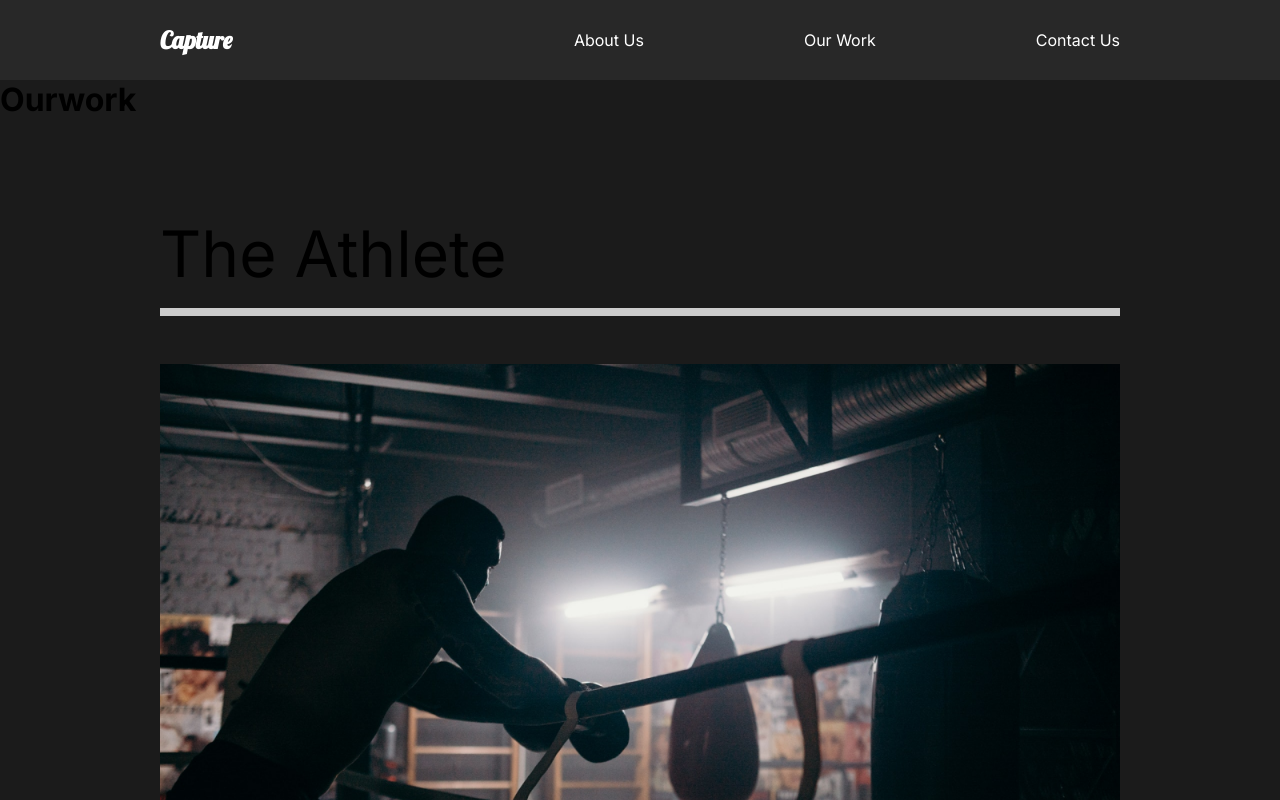
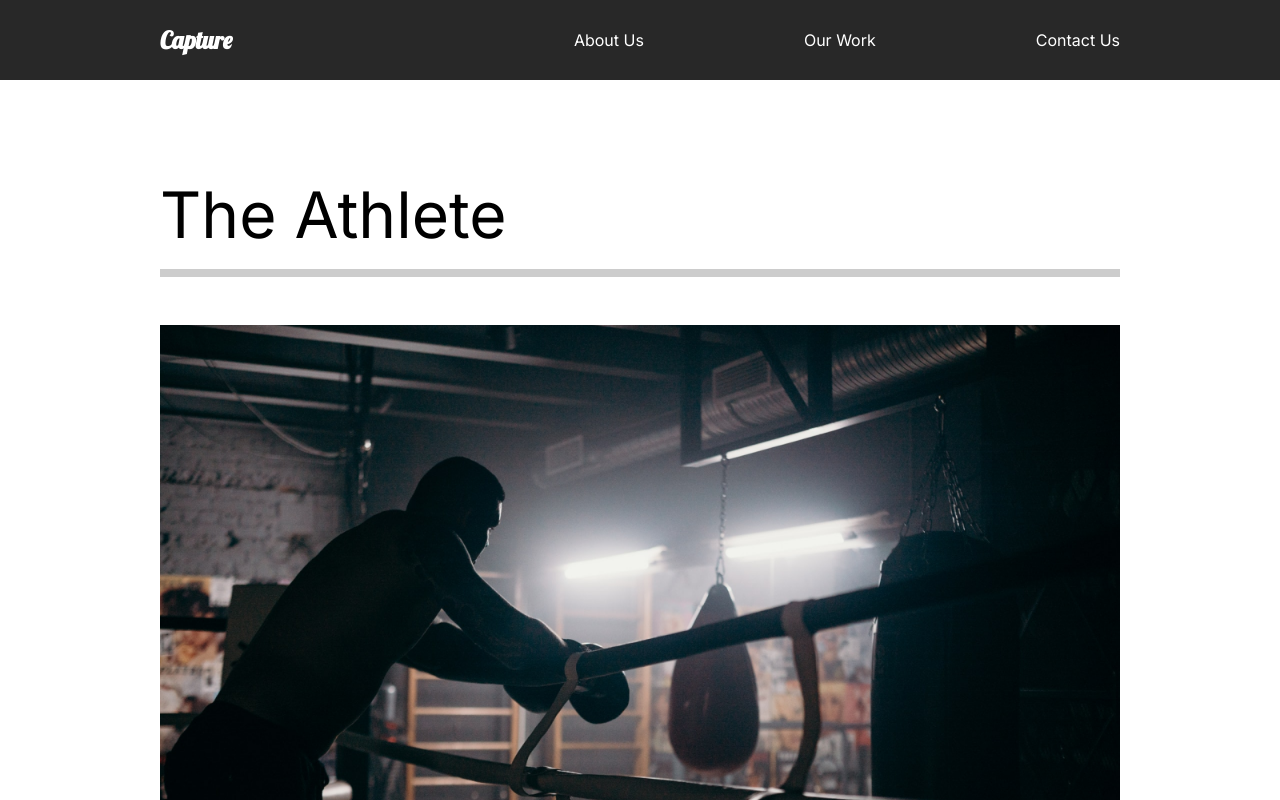
Before and after one commit to stu1612/Capture_Project, a React (Create React App) app: page /work in a window 1280 px wide. Shown: the top 800 px of the page. Built offline with nearby package versions, Linux system fonts and the light colour scheme.

Commit message:
framer motion -v downgraded to 4.1.17 - updated -v 5.0.0 caused errors

```diff
--- a/package.json
+++ b/package.json
@@ -6,7 +6,7 @@
     "@testing-library/jest-dom": "^5.11.4",
     "@testing-library/react": "^11.1.0",
     "@testing-library/user-event": "^12.1.10",
-    "framer-motion": "^5.0.0",
+    "framer-motion": "4.1.17",
     "react": "^17.0.2",
     "react-dom": "^17.0.2",
     "react-intersection-observer": "^8.32.2",
--- a/src/App.js
+++ b/src/App.js
@@ -5,14 +5,18 @@ import { AboutUs } from "./pages/AboutUs";
 import { OurWork } from "./pages/OurWork";
 import { ContactUs } from "./pages/ContactUs";
 import { MovieDetail } from "./pages/MovieDetail";
-import { Switch, Route } from "react-router-dom";
+import { Switch, Route, useLocation } from "react-router-dom";
+// Animation
+import { AnimatePresence } from "framer-motion";
 
 export const App = () => {
+  const location = useLocation();
   return (
     <div className="App">
       <GlobalStyle />
       <Nav />
-      <Switch>
+      <AnimatePresence exitBeforeEnter>
+        <Switch location={location} key={location.pathname}>
           <Route path="/" exact>
             <AboutUs />
           </Route>
@@ -26,6 +30,7 @@ export const App = () => {
             <ContactUs />
           </Route>
         </Switch>
+      </AnimatePresence>
     </div>
   );
 };
--- /dev/null
+++ b/src/animation/animation.js
@@ -0,0 +1,20 @@
+export const pageAnim = {
+  hidden: {
+    opacity: 0,
+    y: 300,
+  },
+  show: {
+    opacity: 1,
+    y: 0,
+    transition: {
+      duration: 1,
+    },
+  },
+  exit: {
+    opacity: 0,
+    y: 300,
+    transition: {
+      duration: 1,
+    },
+  },
+};
--- a/src/components/GlobalStyle.js
+++ b/src/components/GlobalStyle.js
@@ -10,8 +10,8 @@ export const GlobalStyle = createGlobalStyle`
 html, body {
     background: #1b1b1b;
     font-family: 'Inter', sans-serif;
-    overflow-x:hidden;
-    position:relative;
+    /* overflow-x:hidden; */
+    /* position:relative; */
 }
 
 button {
--- a/src/pages/AboutUs.js
+++ b/src/pages/AboutUs.js
@@ -2,11 +2,23 @@ import React from "react";
 import { AboutSection } from "../components/AboutSection";
 import { FaqSection } from "../components/FaqSection";
 import { ServicesSection } from "../components/ServicesSection";
+// Animations
+import { motion } from "framer-motion";
+import { pageAnim } from "../animation/animation";
 
-export const AboutUs = () => (
+export const AboutUs = () => {
+  return (
     <>
+      <motion.div
+        exit="exit"
+        variants={pageAnim}
+        initial="hidden"
+        animate="show"
+      >
         <AboutSection />
         <ServicesSection />
         <FaqSection />
+      </motion.div>
     </>
   );
+};
--- a/src/pages/ContactUs.js
+++ b/src/pages/ContactUs.js
@@ -1,9 +1,11 @@
 import React from "react";
+import { motion } from "framer-motion";
+import { pageAnim } from "../animation/animation";
 
 export const ContactUs = () => {
   return (
-    <div>
+    <motion.div exit="exit" variants={pageAnim} initial="hidden" animate="show">
       <h1>Contact us</h1>
-    </div>
+    </motion.div>
   );
 };
--- a/src/pages/MovieDetail.js
+++ b/src/pages/MovieDetail.js
@@ -3,6 +3,9 @@ import styled from "styled-components";
 import { useHistory } from "react-router-dom";
 import { MovieState } from "../Data/movies";
 import { Award } from "../components/Award";
+//Animations
+import { motion } from "framer-motion";
+import { pageAnim } from "../animation/animation";
 
 export const MovieDetail = () => {
   const history = useHistory();
@@ -20,7 +23,12 @@ export const MovieDetail = () => {
   return (
     <>
       {movie && (
-        <StyledDetails>
+        <StyledDetails
+          exit="exit"
+          variants={pageAnim}
+          initial="hidden"
+          animate="show"
+        >
           <StyledHeadline>
             <h2>{movie.title}</h2>
             <img src={movie.mainImg} alt={movie.title} />
@@ -43,7 +51,7 @@ export const MovieDetail = () => {
   );
 };
 
-const StyledDetails = styled.div`
+const StyledDetails = styled(motion.div)`
   color: white;
 `;
 const StyledHeadline = styled.div`
--- a/src/pages/OurWork.js
+++ b/src/pages/OurWork.js
@@ -1,6 +1,9 @@
 import React, { useState, useEffect } from "react";
 import styled from "styled-components";
 import { Link } from "react-router-dom";
+// Animations
+import { motion } from "framer-motion";
+import { pageAnim } from "../animation/animation";
 
 import { MovieState } from "../Data/movies";
 
@@ -12,9 +15,14 @@ export const OurWork = () => {
   }, []);
 
   return (
-    <div>
-      <h1>Ourwork</h1>
-      <StyledWork>
+    <>
+      <StyledWork
+        style={{ background: "#fff" }}
+        exit="exit"
+        variants={pageAnim}
+        initial="hidden"
+        animate="show"
+      >
         {data.map((movie) => (
           <StyledMovie key={movie.id}>
             <h2>{movie.title}</h2>
@@ -25,11 +33,11 @@ export const OurWork = () => {
           </StyledMovie>
         ))}
       </StyledWork>
-    </div>
+    </>
   );
 };
 
-const StyledWork = styled.div`
+const StyledWork = styled(motion.div)`
   min-height: 100vh;
   overflow: hidden;
   padding: 5rem 10rem;
```
Also changed, not shown: 1 other file (tests, documents, lock files or other folders). Lines whose indentation alone changed are shown as unchanged.
